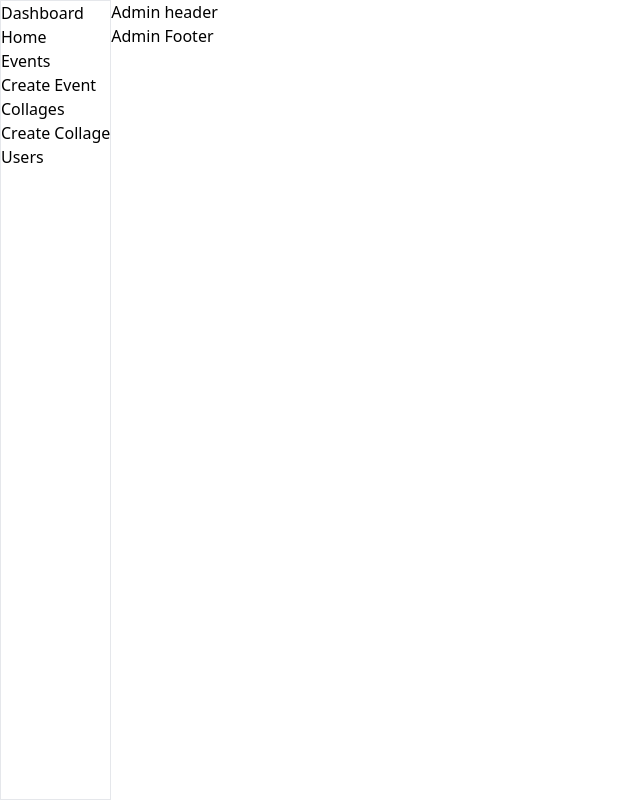
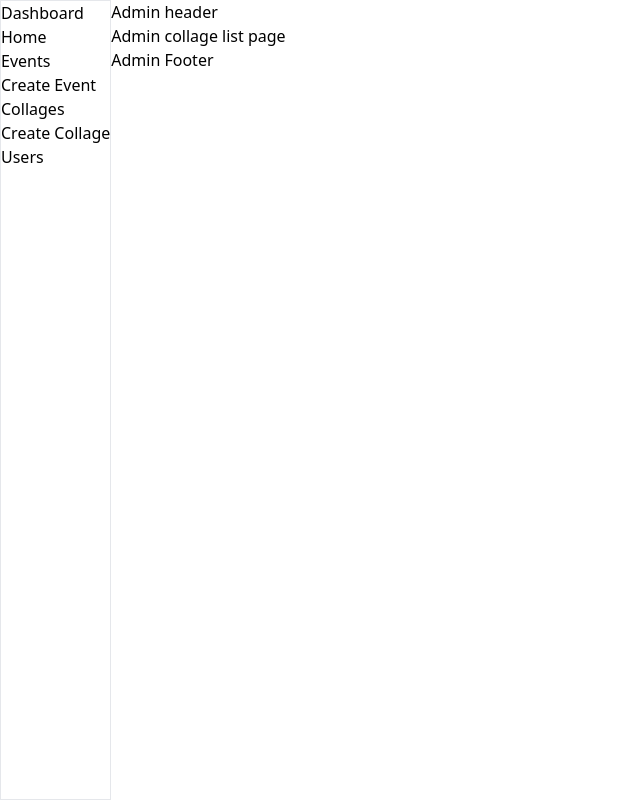
Before and after one commit to rishikesh-babu/Event-Management, a React (Vite) app in the folder client/: page /admin/collage in a window 1280 px wide. Shown: the whole page, without its empty margins (0-640 px from the left). Built offline with nearby package versions, Linux system fonts and the light colour scheme.

Commit message:
Add components to admin routes

```diff
--- /dev/null
+++ b/client/src/Pages/Admin/AdminCollage.jsx
@@ -0,0 +1,9 @@
+import React from 'react'
+
+export default function AdminCollage() {
+  return (
+    <div>
+      Admin collage list page
+    </div>
+  )
+}
--- /dev/null
+++ b/client/src/Pages/Admin/AdminCreateCollage.jsx
@@ -0,0 +1,9 @@
+import React from 'react'
+
+export default function AdminCreateCollage() {
+    return (
+        <div>
+            Add collage page
+        </div>
+    )
+}
--- /dev/null
+++ b/client/src/Pages/Admin/AdminUser.jsx
@@ -0,0 +1,9 @@
+import React from 'react'
+
+export default function AdminUser() {
+    return (
+        <div>
+            Admin view user page
+        </div>
+    )
+}
```
Also changed, not shown: client/src/Routes/router.jsx (+7 -1 lines).
